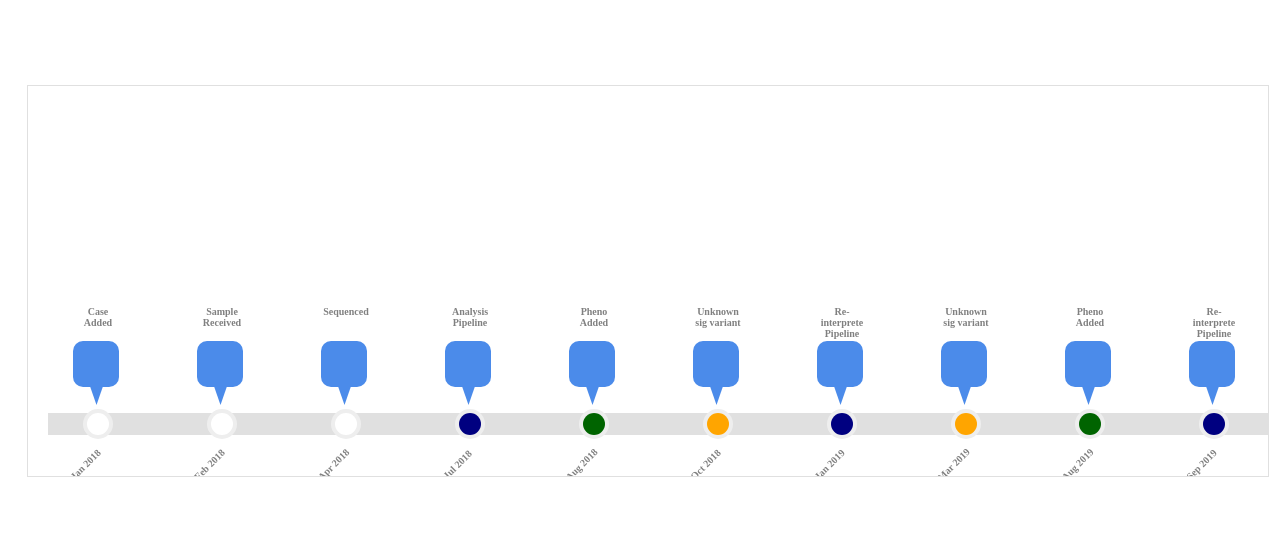
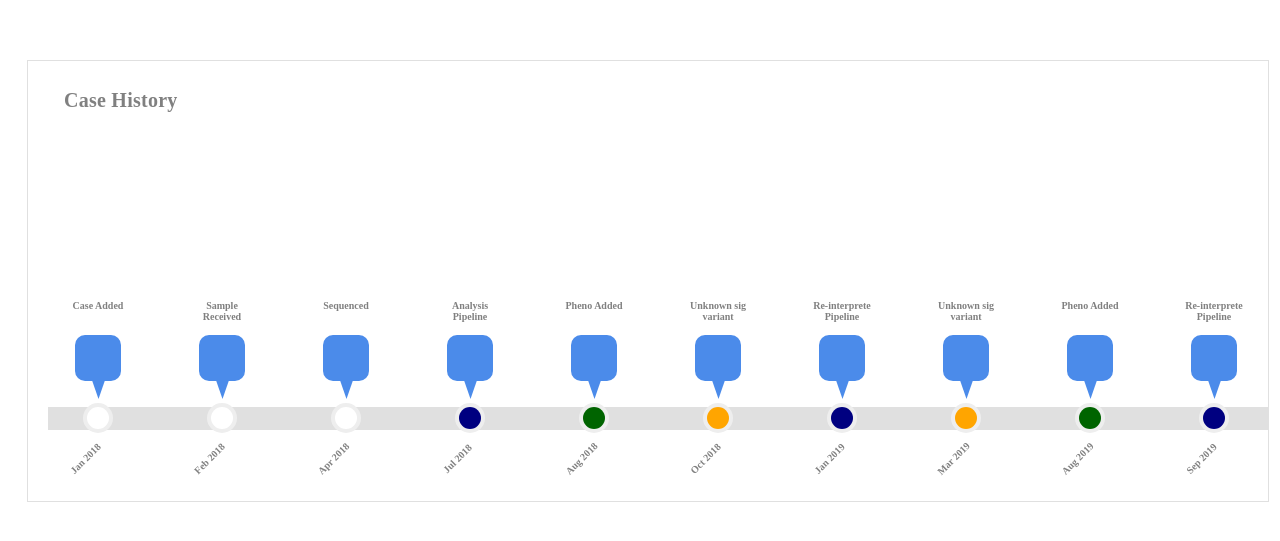
Before and after one commit to iobio/patient_portal, a Vue app: page / in a window 1280 px wide. Shown: the part 127-668 px from the top of the page. Built offline with nearby package versions, Linux system fonts and the light colour scheme.

Commit message:
Update model and add icon

```diff
--- a/src/components/timeline.vue
+++ b/src/components/timeline.vue
@@ -1,18 +1,32 @@
 <template>
   <v-container class="timeline-container">
-    <v-timeline direction="horizontal" line-thickness="22" side="start" class="timeline-group">
+    <v-card-title class="timeline-title">
+      Case History
+    </v-card-title>
+    <v-timeline direction="horizontal" line-thickness="23" side="start" class="timeline-group">
       <v-timeline-item
         v-for="(event, i) in events"
         :key="i"
         :dot-color="event.color"
         size="small"
       >
-        <div>
-          <p class="text-title">
-            {{ event.type }}
-          </p>
+        <div style="display: flex; flex-direction: column; align-items: center;">
+          <!-- <div class="title-container">
+            <p class="text-title">
+              {{ event.type }}
+            </p>
 
-          <div :class="event.color">
+          </div> -->
+          <div class="title-container">
+            <v-tooltip top :text="event.description">
+              <template v-slot:activator="{ props }">
+                <p v-bind="props" class="text-title">{{ event.type }}</p>
+              </template>
+            </v-tooltip>
+          </div>
+
+
+          <div class="image-container">
             <img :src="event.svgContainer" :alt="event.type">
           </div>
         </div>
@@ -26,8 +40,6 @@
       </v-timeline-item>
     </v-timeline>
   </v-container>
-
-
 
 </template>
 
@@ -98,7 +110,7 @@ export default {
 
 .timeline-container
   position: absolute
-  height: 350px
+  height: 400px
   top: 50%
   left: 50%
   transform: translate(-50%, -50%)
@@ -107,23 +119,39 @@ export default {
   border-style: ridge
   border-color: rgba(0, 0, 0, 0.12)
 
+.timeline-title
+  font-size: 20px !important
+  font-weight: bold !important
+  color: #808080 !important
+
 .v-container
   padding: 20px !important
-  overflow: auto !important
+  overflow-x: auto !important
 
 .timeline-group
-  margin: 200px 0px 0px 0px!important
+  margin: 180px 0px 0px 0px!important
   padding: 0px 0px 0px 0px !important
+
+.title-container
+  margin: 0px 0px 25px 0px !important
+  padding: 0px 0px 0px 0px !important
+  justify-content: space-between !important
+  align-items: center !important
+  height: 10px !important
+  width: 60px !important
 
 .text-title
   font-size: 10px !important
   font-weight: bold !important
   margin: 0px 0px 0px 0px !important
   padding: 0px 0px 0px 0px !important
+  justify-content: space-around !important
   text-align: center !important
-  height: 35px !important
-  width: 50px !important
   color: #808080 !important
+
+.image-container
+  padding: 0px 0px 0px 0px !important
+  margin: 0px 0px 0px 0px !important
 
 .v-timeline-item__opposite
   margin: 5px 0px 0px 0px !important
@@ -133,6 +161,9 @@ export default {
 .v-timeline-item__body
   margin: 0px 0px 0px 0px !important
   padding: 0px 0px 0px 0px !important
+  justify-content: center !important
+  align-items: center !important
+  width: 46px !important
 
 .text-date
   font-size: 10px !important
--- a/src/model/Event.js
+++ b/src/model/Event.js
@@ -38,7 +38,7 @@ class Event {
             "Unknown sig variant": "#FFA500",
             "Re-interprete Pipeline": "#000080",
             "Significant Variant": "#FF0000",
-            "Case Diagnosed": "#00FF00",
+            "Case Diagnosed": "#90B134",
           };
 
           // Set the color based on the event type
```
Also changed, not shown: public/short-icon-container.svg.
